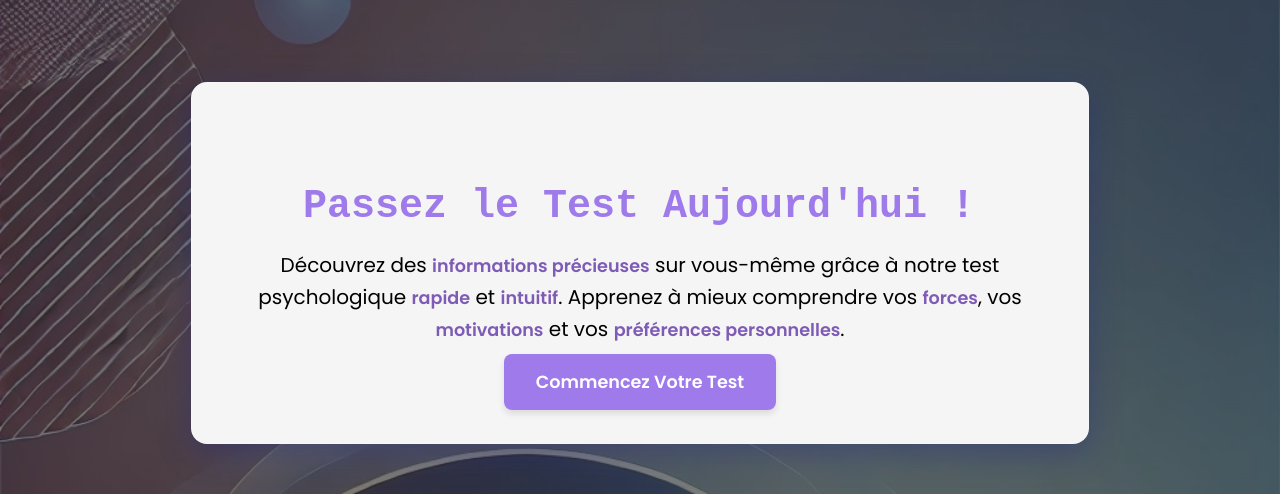
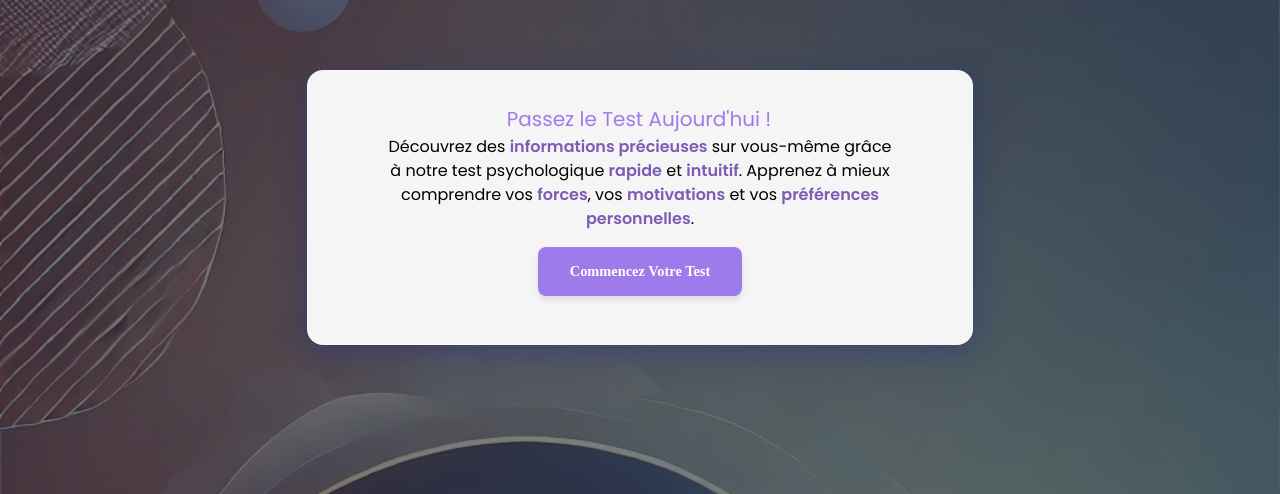
Before and after one commit to ohaddar/front_AME-EN-HARMONIE, a React (Vite) app: page / in a window 1280 px wide. Shown: the part 167-661 px from the top of the page. Built offline with nearby package versions, Linux system fonts and the light colour scheme; no server answers.

Commit message:
💄 update the test component style

```diff
--- a/src/components/sections/TestComponent.tsx
+++ b/src/components/sections/TestComponent.tsx
@@ -2,28 +2,26 @@ import React from "react";
 import styled from "styled-components";
 import { Link } from "react-router-dom";
 import theme from "../../theme";
+import { Box } from "@mui/system";
+import { Typography } from "@mui/material";
 
-const StyledSection = styled.div`
+const StyledSection = styled(Box)`
+  display: flex;
+  justify-content: center;
+  align-items: center;
+  flex-direction: column;
   background-color: ${theme.palette.background.default};
   background-image: url("src/assets/images/back-test.jpeg");
   background-size: cover;
   background-position: center;
   position: relative;
-  height: 55vh;
-  display: flex;
-  flex-direction: column;
-  align-items: center;
-  justify-content: center;
-  font-family: "Poppins", sans-serif;
-  padding: 1rem;
-  border-radius: 1rem;
+  height: auto;
+  min-height: 70vh;
+  padding: 24px;
+  background: radial-gradient(circle, #f2ffff);
+  text-align: center;
   animation: moveBackground 50s linear infinite;
-
-  > * {
-    position: relative;
-    max-width: 800px;
-    text-align: center;
-  }
+  overflow-x: hidden;
 
   &::before {
     content: "";
@@ -33,8 +31,7 @@ const StyledSection = styled.div`
     width: 100%;
     height: 100%;
     background: rgba(43, 42, 43, 0.6);
-  }
-
+    z-index: 0;
     @keyframes moveBackground {
       from {
         background-position: 0 0;
@@ -43,26 +40,29 @@ const StyledSection = styled.div`
         background-position: 100% 100%;
       }
     }
-
-  @media (min-width: 768px) {
-    padding: 2rem 4rem;
   }
 
-  @media (min-width: 1024px) {
-    height: 82vh;
+  @media (max-width: 768px) {
+    flex-direction: row;
+    min-height: 55vh;
+  }
+  @media (min-width: 768px) and (max-width: 1024px) {
+    flex-direction: row;
+    min-height: 40vh;
   }
 `;
 
-const GlassCard = styled.div`
+const GlassCard = styled(Box)`
   background: ${theme.palette.background.default};
   backdrop-filter: blur(12px);
   border: 1px solid rgba(255, 255, 255, 0.2);
   border-radius: 1rem;
-  padding: 2.5rem;
+  padding: 2rem;
   box-shadow: 0 8px 32px rgba(31, 38, 135, 0.37);
   z-index: 1;
   text-align: center;
-  max-width: 800px;
+  width: 90%;
+  max-width: 600px;
   transition:
     transform 0.3s ease,
     box-shadow 0.3s ease;
@@ -73,19 +73,25 @@ const GlassCard = styled.div`
     cursor: pointer;
   }
 
-  @media (min-width: 600px) {
-    padding: 3rem;
+  @media (min-width: 768px) {
+    width: 70%;
+  }
+
+  @media (min-width: 1024px) {
+    width: 50%;
   }
 `;
 
-const StyledTypography = styled.h4`
-  font-size: 1.3rem;
+const StyledTypography = styled(Typography).attrs(() => ({
+  variant: "h6",
+}))`
+  font-size: clamp(1rem, 2.5vw, 2rem);
   font-family: monospace;
   font-weight: 700;
   margin-bottom: 1rem;
   color: ${theme.palette.primary.main};
+  white-space: nowrap;
   overflow: hidden;
-  white-space: nowrap;
   border-right: 2px solid #ffffff;
   animation:
     typing 3.5s steps(40, end),
@@ -109,34 +115,26 @@ const StyledTypography = styled.h4`
       border-color: #ffffff;
     }
   }
-
-  @media (min-width: 600px) {
-    font-size: 2.2rem;
-  }
-
-  @media (min-width: 1024px) {
-    font-size: 2.5rem;
-  }
 `;
 
-const StyledParagraph = styled.p`
-  font-size: 1rem;
+const StyledParagraph = styled(Typography)`
+  font-size: clamp(1rem, 1.5vw, 1.25rem);
   margin-bottom: 1.5rem;
   color: #000000;
   line-height: 1.6;
+  padding: 0 1rem;
 
   span {
     color: ${theme.palette.primary.dark};
     font-weight: 600;
-    font-size: 1.1rem;
   }
 
   @media (min-width: 600px) {
-    font-size: 1.125rem;
+    padding: 0 2rem;
   }
 
   @media (min-width: 1024px) {
-    font-size: 1.25rem;
+    padding: 0 3rem;
   }
 `;
 
@@ -147,10 +145,12 @@ const StyledButton = styled(Link)`
   padding: 0.5rem 1rem;
   border-radius: 0.5rem;
   font-weight: 600;
-  font-size: 0.9rem;
+  font-size: clamp(0.9rem, 1vw, 1.1rem);
   box-shadow: 0 4px 6px rgba(0, 0, 0, 0.1);
   transition: all 0.3s ease;
   margin: 1rem;
+  display: inline-block;
+  max-width: 90%;
 
   &:hover {
     background: ${theme.palette.primary.dark};
@@ -159,12 +159,10 @@ const StyledButton = styled(Link)`
 
   @media (min-width: 768px) {
     padding: 0.75rem 1.5rem;
-    font-size: 1rem;
   }
 
   @media (min-width: 1024px) {
     padding: 1rem 2rem;
-    font-size: 1.1rem;
   }
 `;
 
```
Lines whose indentation alone changed are shown as unchanged.
